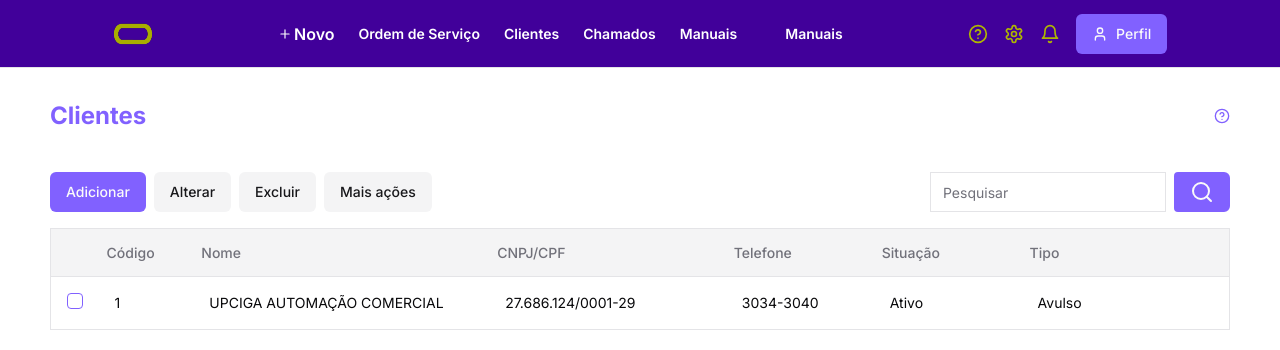
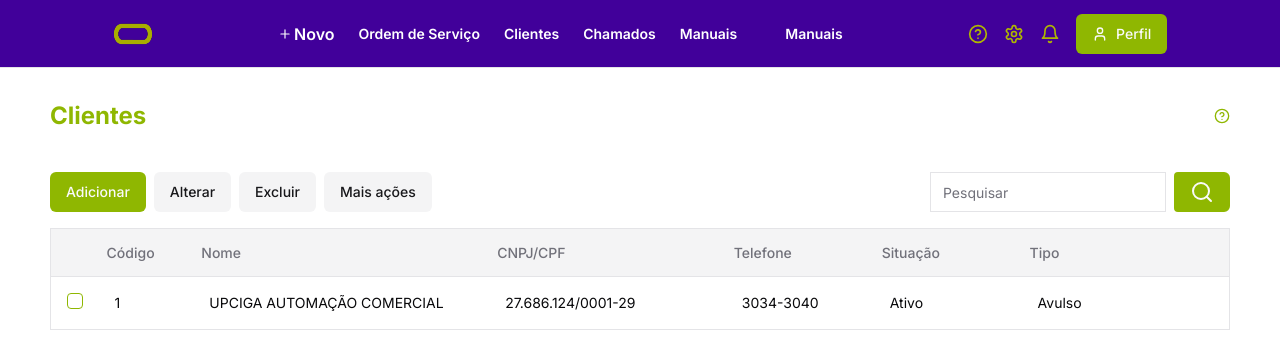
Before and after one commit to ismaelczar/tw-webapp, a Next.js app: page /clients in a window 1280 px wide. Shown: the top 350 px of the page. Built offline with nearby package versions, Linux system fonts and the light colour scheme.

Commit message:
feat: Ajust in clients component

```diff
--- a/app/clients/page.tsx
+++ b/app/clients/page.tsx
@@ -11,7 +11,7 @@ const Clients = () => {
       <div className="max-w-[1180px] w-full">
 
         <div className="flex items-center justify-between">
-          <h1 className="text-2xl font-bold text-primary">Clientes</h1>
+          <h1 className="text-2xl font-bold text-primary ">Clientes</h1>
           <HelpCircle size={16} className="text-primary" />
         </div>
 
--- a/app/globals.css
+++ b/app/globals.css
@@ -13,7 +13,7 @@
     --popover: 0 0% 100%;
     --popover-foreground: 240 10% 3.9%;
 
-    --primary: 252 100% 69%;
+    --primary: 73 99% 36%;
     --primary-foreground: 0 0% 98%;
 
     --secondary: 240 4.8% 95.9%;
```
